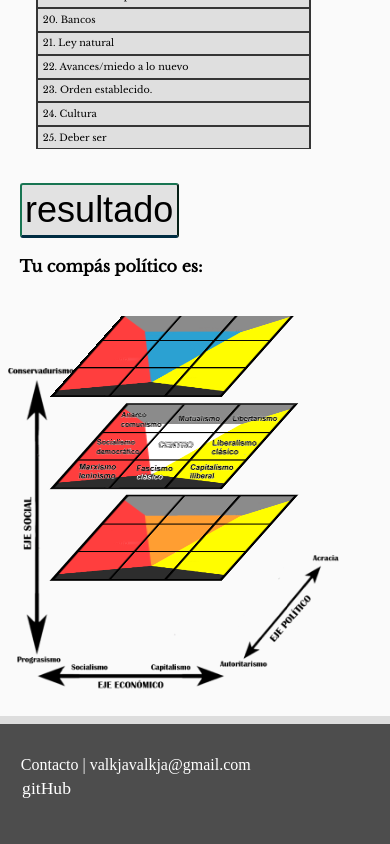
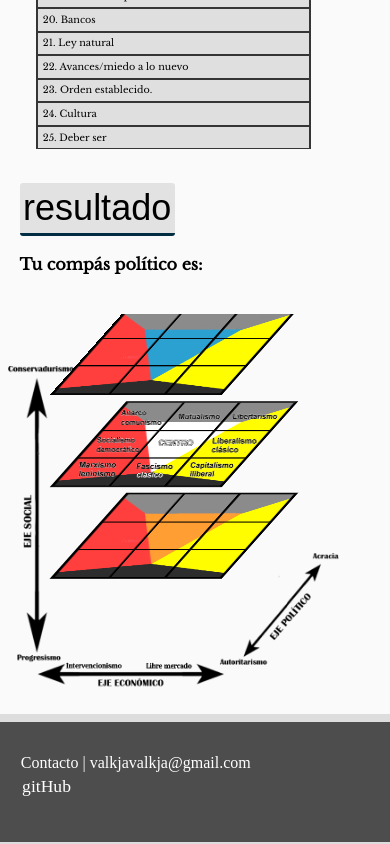
Before and after one commit to criaturaimaginaria/3D-political-test, a plain HTML site: page index.html in a window 390 px wide. Shown: the part 1069-1913 px from the top of the page. Drawn offline with nearby package versions, Linux system fonts and the light colour scheme.

Commit message:
progresism and libre mercado/intervencionismo change

```diff
--- a/styles/chart.css
+++ b/styles/chart.css
@@ -1,5 +1,5 @@
 .arrows{
-    background-image: url(./chart/arrows.png);
+    background-image: url(./chart/arrows1.png);
     background-repeat: no-repeat;
     background-size: cover;
 
@@ -122,7 +122,7 @@
   }
     .arrows{
         overflow: hidden;
-        background-image: url(./chart/arrows2.png);
+        background-image: url(./chart/arrows2.1.png);
         background-size: cover;
         height: 48rem;
         width: 42rem;
--- a/styles/styles.css
+++ b/styles/styles.css
@@ -209,6 +209,7 @@ display: none;
     color: #ffffff;
     cursor: pointer;
     transition: 150ms ease;
+    border: #e3ad31;
     border-radius: 3px;
     transition: 0.1s;
 }
@@ -216,6 +217,7 @@ display: none;
     font-size: 2.2em;
     padding:0.1em;
     background-color: #e9bd5a;
+    border: #e3ad31;
 }
 
 h3{
```
Also changed, not shown: styles/chart/arrows1.png (added), styles/chart/arrows2.1.png (added).
